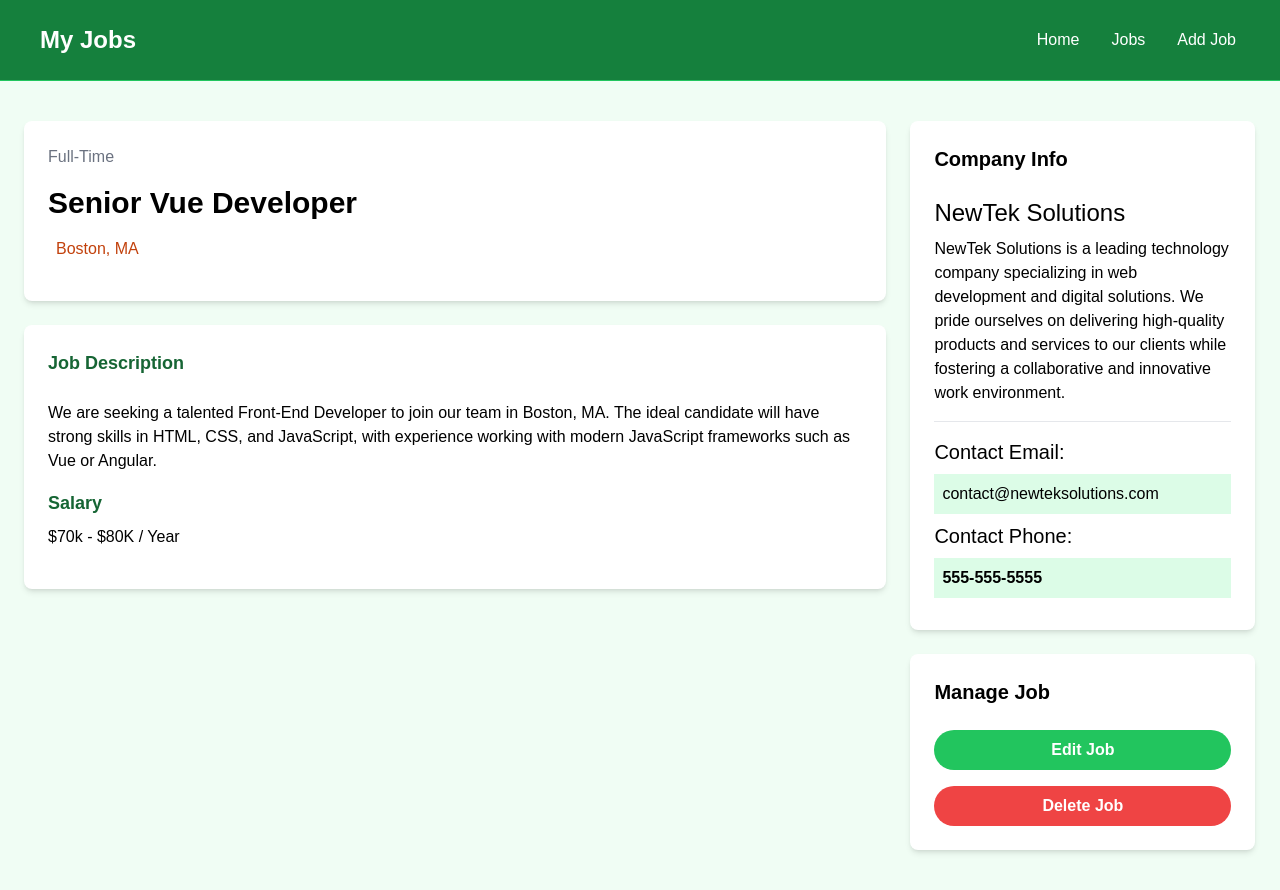
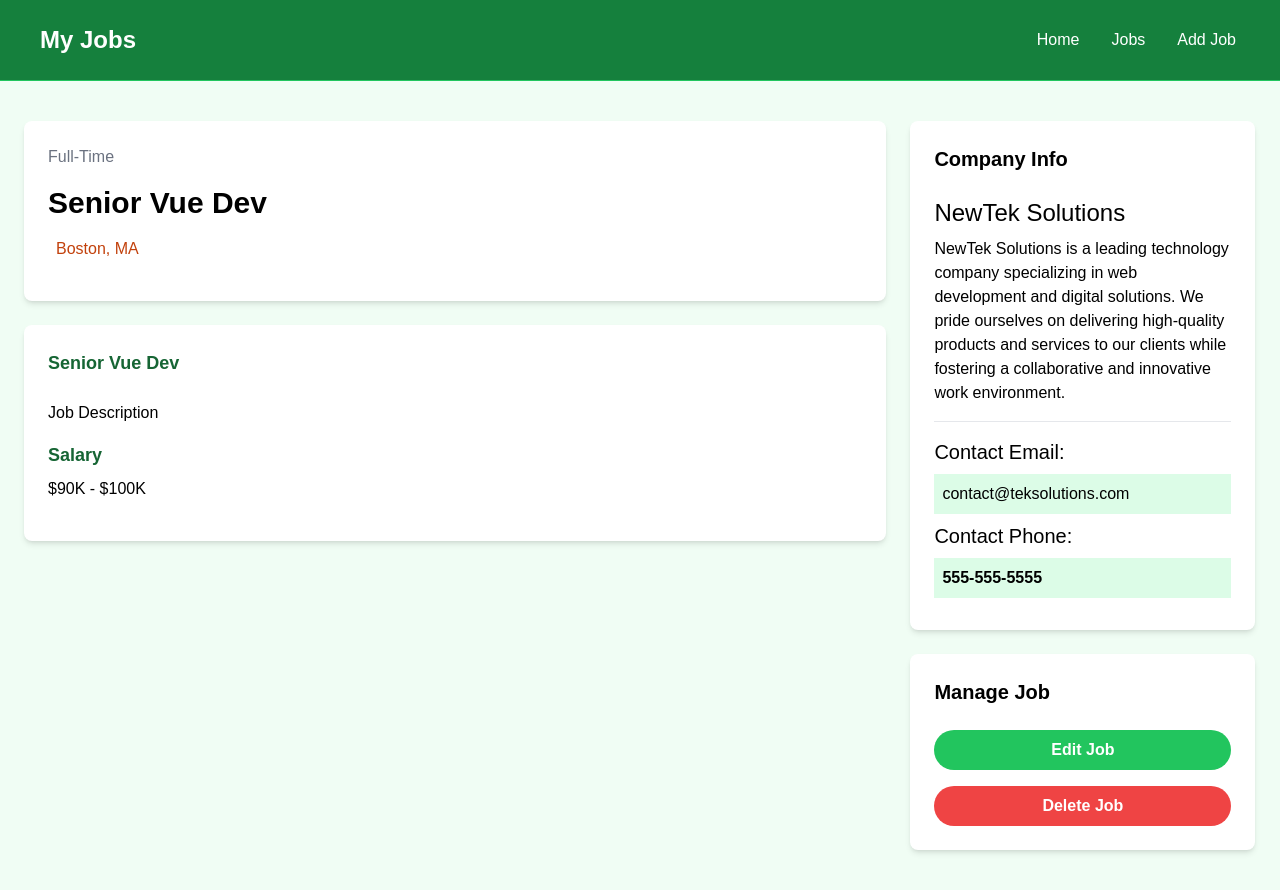
Before and after one commit to ashiqur-russel/Job-Listing, a Vue app in the folder vue-project/: page /jobs/1 in a window 1280 px wide. Built offline with nearby package versions, Linux system fonts and the light colour scheme; data requests are answered from the project's data file.

Commit message:
Add dynmaic single job data

```diff
--- a/vue-project/src/components/JobListings.vue
+++ b/vue-project/src/components/JobListings.vue
@@ -39,7 +39,7 @@
         <PulseLoader />
       </div>
 
-      <div class="grid grid-cols-1 md:grid-cols-3 gap-6">
+      <div v-else class="grid grid-cols-1 md:grid-cols-3 gap-6">
         <JobListing
           v-for="job in state.jobs.slice(0, limit || state.jobs.length)"
           :key="job.id"
--- a/vue-project/src/views/Job.vue
+++ b/vue-project/src/views/Job.vue
@@ -1,39 +1,60 @@
-<script setup></script>
+<script setup>
+import axios from "axios";
+import { onMounted, reactive } from "vue";
+import { useRoute, useRouter } from "vue-router";
+import PulseLoader from "vue-spinner/src/PulseLoader.vue";
+
+const route = useRoute(); // Single declaration for route
+const router = useRouter();
+
+const jobId = route.params.id;
+
+const state = reactive({
+  job: {}, // Use singular job instead of jobs
+  isLoading: true,
+});
+
+onMounted(async () => {
+  try {
+    const response = await axios.get(`http://localhost:5000/jobs/${jobId}`);
+    state.job = response.data;
+  } catch (error) {
+    console.error("Error while loading data:", error);
+  } finally {
+    state.isLoading = false;
+  }
+});
+</script>
 <template>
-  <section class="bg-green-50">
+  <section v-if="!state.isLoading" class="bg-green-50">
     <div class="container m-auto py-10 px-6">
       <div class="grid grid-cols-1 md:grid-cols-70/30 w-full gap-6">
         <main>
           <div
             class="bg-white p-6 rounded-lg shadow-md text-center md:text-left"
           >
-            <div class="text-gray-500 mb-4">Full-Time</div>
-            <h1 class="text-3xl font-bold mb-4">Senior Vue Developer</h1>
+            <div class="text-gray-500 mb-4">{{ state.job.type }}</div>
+            <h1 class="text-3xl font-bold mb-4">{{ state.job.title }}</h1>
             <div
               class="text-gray-500 mb-4 flex align-middle justify-center md:justify-start"
             >
               <i
                 class="fa-solid fa-location-dot text-lg text-orange-700 mr-2"
               ></i>
-              <p class="text-orange-700">Boston, MA</p>
+              <p class="text-orange-700">{{ state.job.location }}</p>
             </div>
           </div>
 
           <div class="bg-white p-6 rounded-lg shadow-md mt-6">
             <h3 class="text-green-800 text-lg font-bold mb-6">
-              Job Description
+              {{ state.job.title }}
             </h3>
 
-            <p class="mb-4">
-              We are seeking a talented Front-End Developer to join our team in
-              Boston, MA. The ideal candidate will have strong skills in HTML,
-              CSS, and JavaScript, with experience working with modern
-              JavaScript frameworks such as Vue or Angular.
-            </p>
+            <p class="mb-4">Job Description</p>
 
             <h3 class="text-green-800 text-lg font-bold mb-2">Salary</h3>
 
-            <p class="mb-4">$70k - $80K / Year</p>
+            <p class="mb-4">{{ state.job.salary }}</p>
           </div>
         </main>
 
@@ -43,33 +64,34 @@
           <div class="bg-white p-6 rounded-lg shadow-md">
             <h3 class="text-xl font-bold mb-6">Company Info</h3>
 
-            <h2 class="text-2xl">NewTek Solutions</h2>
+            <h2 class="text-2xl">{{ state.job.company.name }}</h2>
 
             <p class="my-2">
-              NewTek Solutions is a leading technology company specializing in
-              web development and digital solutions. We pride ourselves on
-              delivering high-quality products and services to our clients while
-              fostering a collaborative and innovative work environment.
+              {{ state.job.company.description }}
             </p>
 
             <hr class="my-4" />
 
             <h3 class="text-xl">Contact Email:</h3>
 
-            <p class="my-2 bg-green-100 p-2">contact@newteksolutions.com</p>
+            <p class="my-2 bg-green-100 p-2">
+              {{ state.job.company.contactEmail }}
+            </p>
 
             <h3 class="text-xl">Contact Phone:</h3>
 
-            <p class="my-2 bg-green-100 p-2 font-bold">555-555-5555</p>
+            <p class="my-2 bg-green-100 p-2 font-bold">
+              {{ state.job.company.contactPhone }}
+            </p>
           </div>
 
           <!-- Manage -->
           <div class="bg-white p-6 rounded-lg shadow-md mt-6">
             <h3 class="text-xl font-bold mb-6">Manage Job</h3>
-            <a
-              href="add-job.html"
+            <RouterLink
+              :to="`/job/edit/${state.job.id}`"
               class="bg-green-500 hover:bg-green-600 text-white text-center font-bold py-2 px-4 rounded-full w-full focus:outline-none focus:shadow-outline mt-4 block"
-              >Edit Job</a
+              >Edit Job</RouterLink
             >
             <button
               class="bg-red-500 hover:bg-red-600 text-white font-bold py-2 px-4 rounded-full w-full focus:outline-none focus:shadow-outline mt-4 block"
@@ -81,4 +103,7 @@
       </div>
     </div>
   </section>
+  <div v-else class="text-center text-gray-500 py-6">
+    <PulseLoader />
+  </div>
 </template>
```
